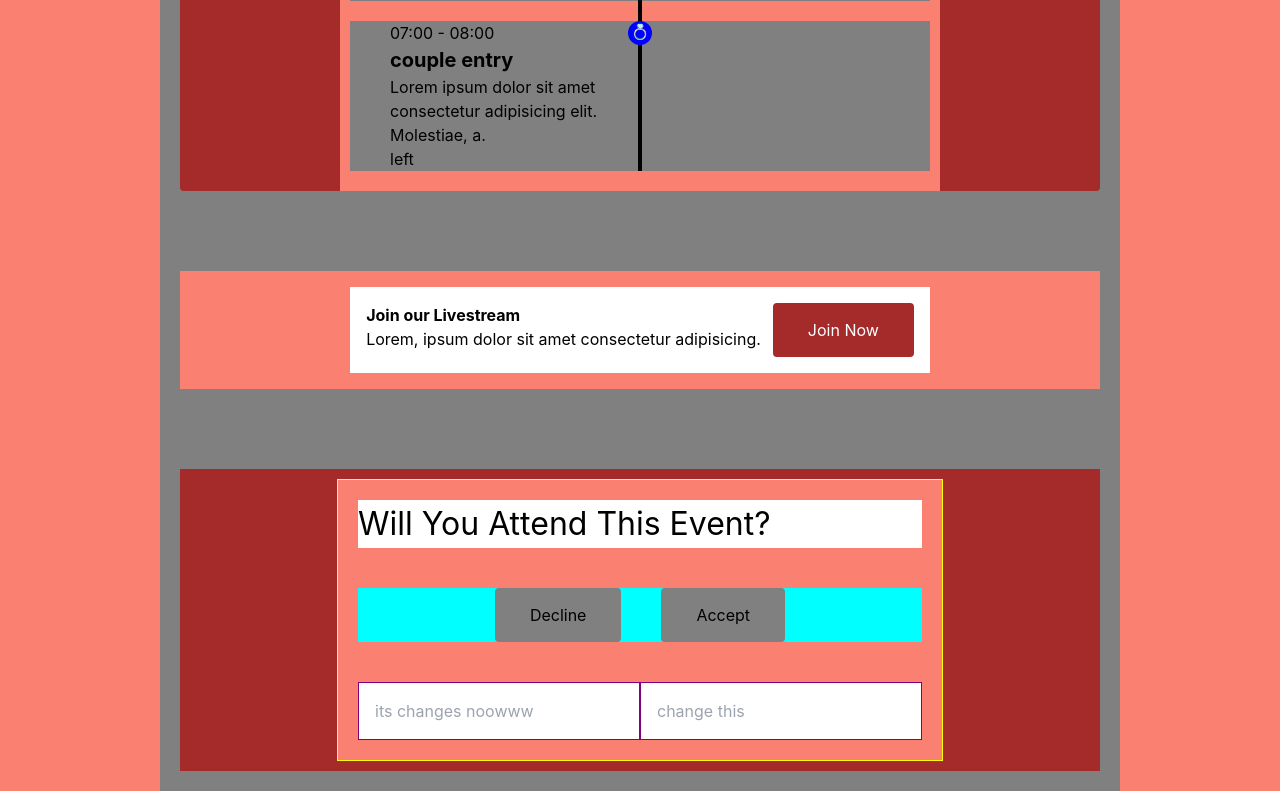
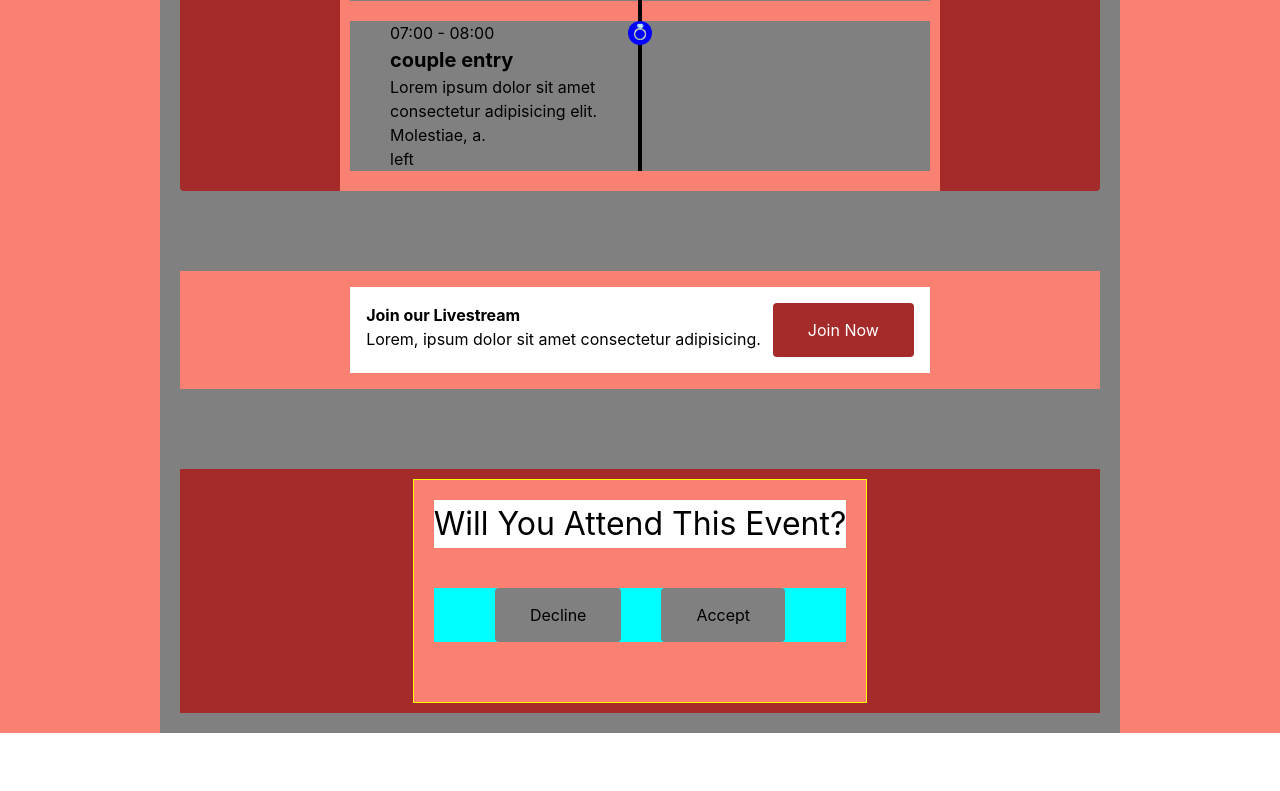
Before and after one commit to Keemchard/Wedding-Invitation, a React (Create React App) app: page / in a window 1280 px wide. Shown: the part 1429-2220 px from the top of the page. After the commit the page ends 2162 px from the top, so only its background shows below. Built offline with nearby package versions, Linux system fonts and the light colour scheme.

Commit message:
🎨 modify sec 5 and guest form

```diff
--- a/src/components/InputField.tsx
+++ b/src/components/InputField.tsx
@@ -19,7 +19,7 @@ const InputField: FC<Partial<InputType>> = ({
         color: inputTextColor,
         backgroundColor: inputBgColor,
       }}
-      className="p-[1rem]"
+      className="p-[1rem] rounded"
       placeholder="change this"
       {...props}
     />
--- a/src/pages/main-page/sections/Section5.tsx
+++ b/src/pages/main-page/sections/Section5.tsx
@@ -1,28 +1,43 @@
-import React from "react";
+import React, { useState } from "react";
 import Button from "../../../components/Button";
+import DeclineModal from "./components/DeclineModal";
 import GuestForm from "./components/GuestForm";
 
 const Section5 = () => {
+  const [accepted, setAccepted] = useState(false);
+  const [declined, setDeclined] = useState(false);
+
   const decline = () => {
-    alert("Okay thanks");
+    setDeclined(true);
+    setAccepted(false);
+    //TODO: make much better time out for this
+    // setTimeout(() => {
+    //   setDeclined(false);
+    // }, 3000);
   };
   const accept = () => {
-    alert("thank you for accepting");
+    setAccepted(true);
+    setDeclined(false);
   };
 
   return (
     <div className="bg-primary flex justify-center items-center p-[10px]">
       <div className="bg-[salmon] p-[20px] border-[1px] border-[yellow] border-solid">
         <div>
-          <p className="text-[2rem] bg-[white]">Will You Attend This Event?</p>
+          <p className="text-[2rem] bg-[white] text-center">
+            Will You Attend This Event?
+          </p>
         </div>
         <div className="bg-[aqua] flex justify-center gap-10 my-[2.5rem]">
           <Button label="Decline" btnFunction={decline} />
           <Button label="Accept" btnFunction={accept} />
         </div>
-        <div className="bg-[aqua]">
-          <GuestForm />
-        </div>
+        {accepted && (
+          <div className="bg-[aqua]">
+            <GuestForm />
+          </div>
+        )}
+        {declined && <DeclineModal message="OKS, Thank you for visiting" />}
       </div>
     </div>
   );
--- a/src/pages/main-page/sections/components/DeclineModal.tsx
+++ b/src/pages/main-page/sections/components/DeclineModal.tsx
@@ -1,7 +1,11 @@
-import React from "react";
+import React, { FC } from "react";
 
-const DeclineModal = () => {
-  return <div>DeclineModal</div>;
+interface Prop {
+  message: string;
+}
+
+const DeclineModal: FC<Prop> = ({ message }) => {
+  return <div>{message}</div>;
 };
 
 export default DeclineModal;
--- a/src/pages/main-page/sections/components/GuestForm.tsx
+++ b/src/pages/main-page/sections/components/GuestForm.tsx
@@ -3,9 +3,9 @@ import InputField from "../../../../components/InputField";
 
 const GuestForm = () => {
   return (
-    <form>
-      <div>
-        <InputField placeholder="its changes noowww" />
+    <form className="p-[1rem]">
+      <div className="flex gap-10">
+        <InputField />
         <InputField />
       </div>
     </form>
```
